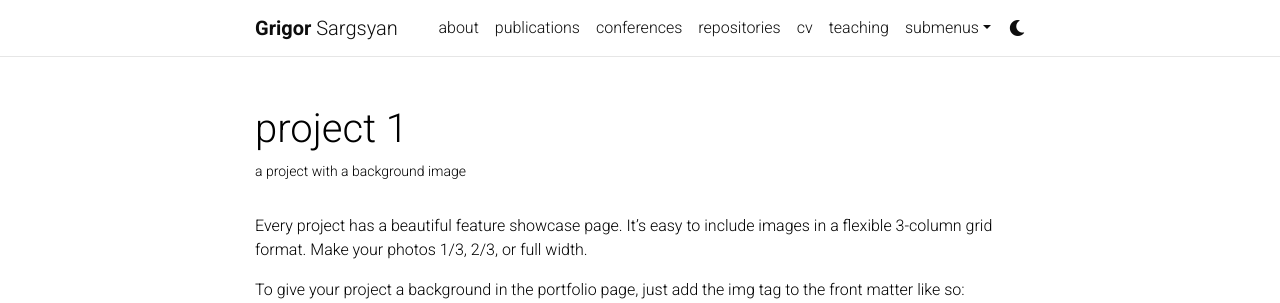
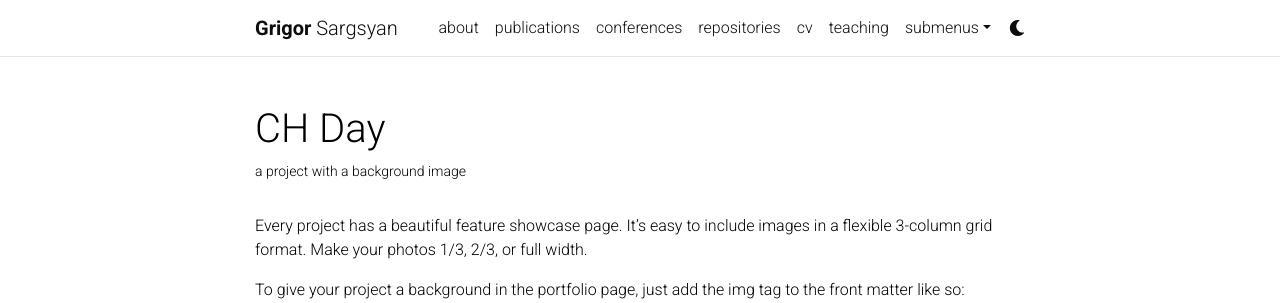
Before and after one commit to grigorsarg/grigorsarg.github.io, a Jekyll site: the page built from _projects/1_project.md, in a window 1280 px wide and 900 px high. Shown: the top 303 px of the window. Built offline with Jekyll 4.4.1, drawn with Linux system fonts in a browser that asks for light colours; full-size pictures stand in for the smaller copies a plugin makes; comment, search, counter and statistics services are not loaded; a style sheet for code colours, icons or effects is not loaded.

Commit message:
Update 1_project.md

```diff
--- a/_projects/1_project.md
+++ b/_projects/1_project.md
@@ -1,6 +1,6 @@
 ---
 layout: page
-title: project 1
+title: CH Day
 description: a project with a background image
 img: assets/img/12.jpg
 importance: 1
```
